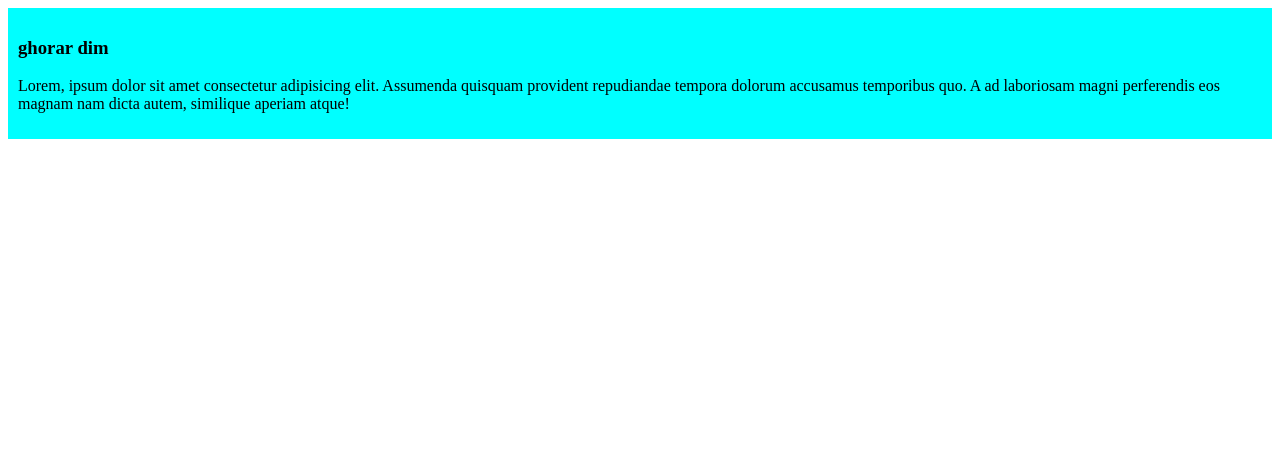
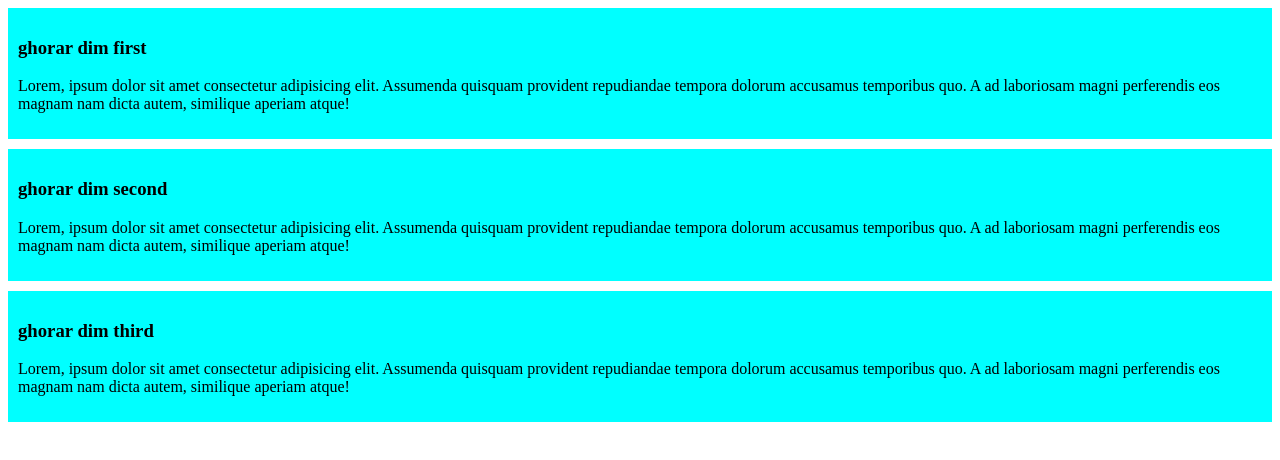
Before and after one commit to turzo7/first-repo, a plain HTML site: page index.html in a window 1280 px wide. Drawn offline with Linux system fonts and the light colour scheme.

Commit message:
added second and third ghorar dim

```diff
--- a/index.html
+++ b/index.html
@@ -8,7 +8,15 @@
 </head>
 <body>
     <div>
-        <h3>ghorar dim</h3>
+        <h3>ghorar dim first</h3>
+        <p>Lorem, ipsum dolor sit amet consectetur adipisicing elit. Assumenda quisquam provident repudiandae tempora dolorum accusamus temporibus quo. A ad laboriosam magni perferendis eos magnam nam dicta autem, similique aperiam atque!</p>
+    </div>
+    <div>
+        <h3>ghorar dim second</h3>
+        <p>Lorem, ipsum dolor sit amet consectetur adipisicing elit. Assumenda quisquam provident repudiandae tempora dolorum accusamus temporibus quo. A ad laboriosam magni perferendis eos magnam nam dicta autem, similique aperiam atque!</p>
+    </div>
+    <div>
+        <h3>ghorar dim third</h3>
         <p>Lorem, ipsum dolor sit amet consectetur adipisicing elit. Assumenda quisquam provident repudiandae tempora dolorum accusamus temporibus quo. A ad laboriosam magni perferendis eos magnam nam dicta autem, similique aperiam atque!</p>
     </div>
 </body>
--- a/styles/web.css
+++ b/styles/web.css
@@ -1,4 +1,5 @@
 div{
     background-color: aqua;
     padding: 10px;
+    margin-bottom: 10px;
 }
```
